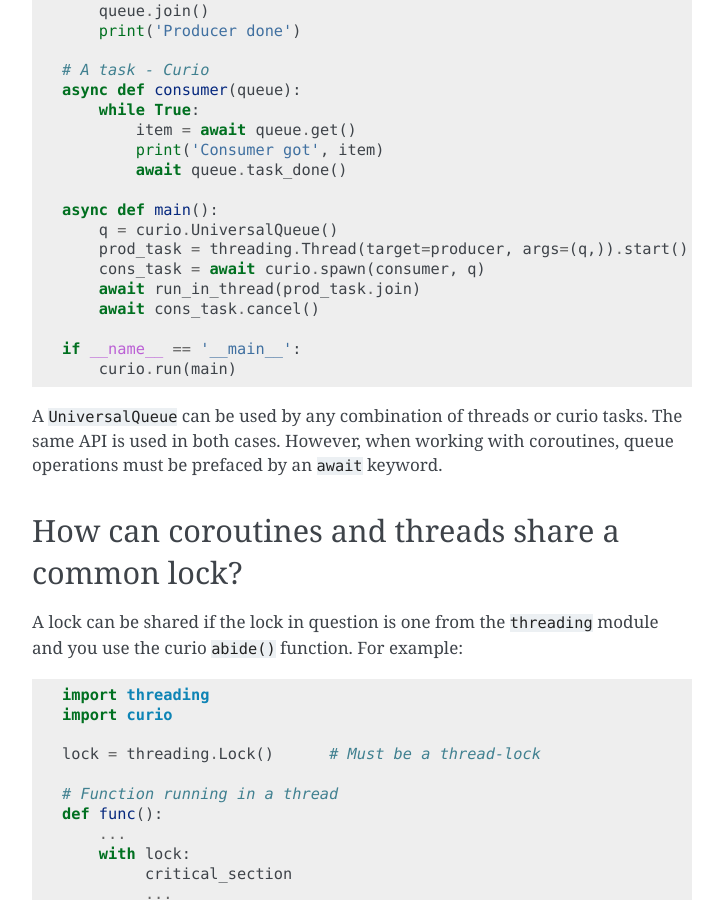
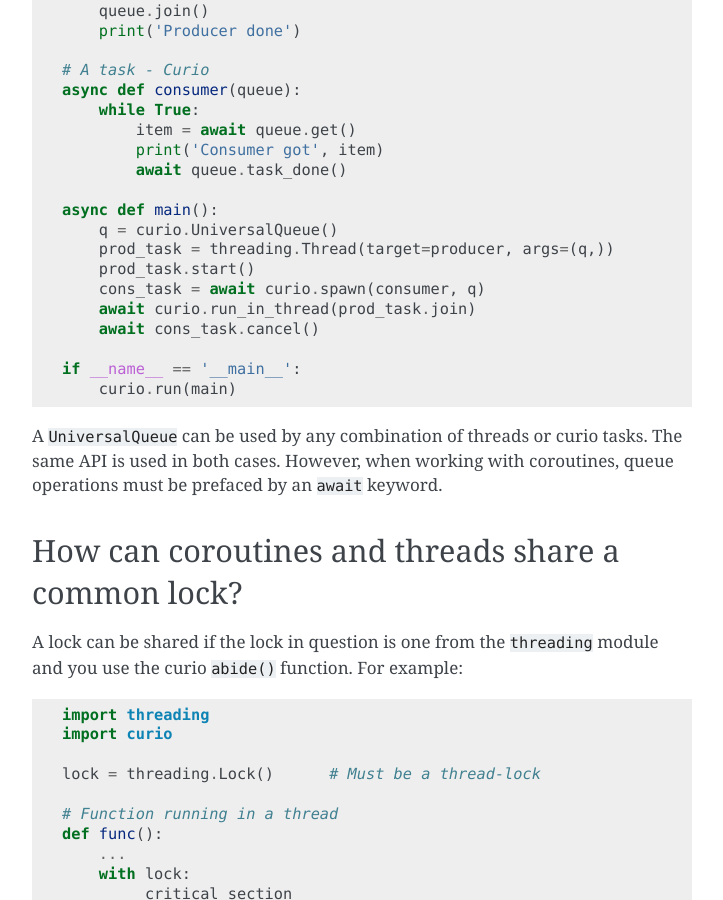
Before and after one commit to dabeaz/curio, a Sphinx documentation site: the page built from docs/howto.rst, in a window 1280 px wide and 900 px high, scrolled down 6796 px. Shown: the whole window, without its empty margins (388-1111 px from the left). Built offline with Sphinx 7.4.7, drawn with Linux system fonts in a browser that asks for light colours; pages that are not in the unit, such as notebooks, are missing from menus.

Commit message:
Fix example in documentation

```diff
--- a/docs/howto.rst
+++ b/docs/howto.rst
@@ -325,9 +325,10 @@ threads is to use curio's ``UniversalQueue`` class::
 
     async def main():
         q = curio.UniversalQueue()
-        prod_task = threading.Thread(target=producer, args=(q,)).start()
+        prod_task = threading.Thread(target=producer, args=(q,))
+        prod_task.start()
         cons_task = await curio.spawn(consumer, q)
-        await run_in_thread(prod_task.join)
+        await curio.run_in_thread(prod_task.join)
         await cons_task.cancel()
 
     if __name__ == '__main__':
```
